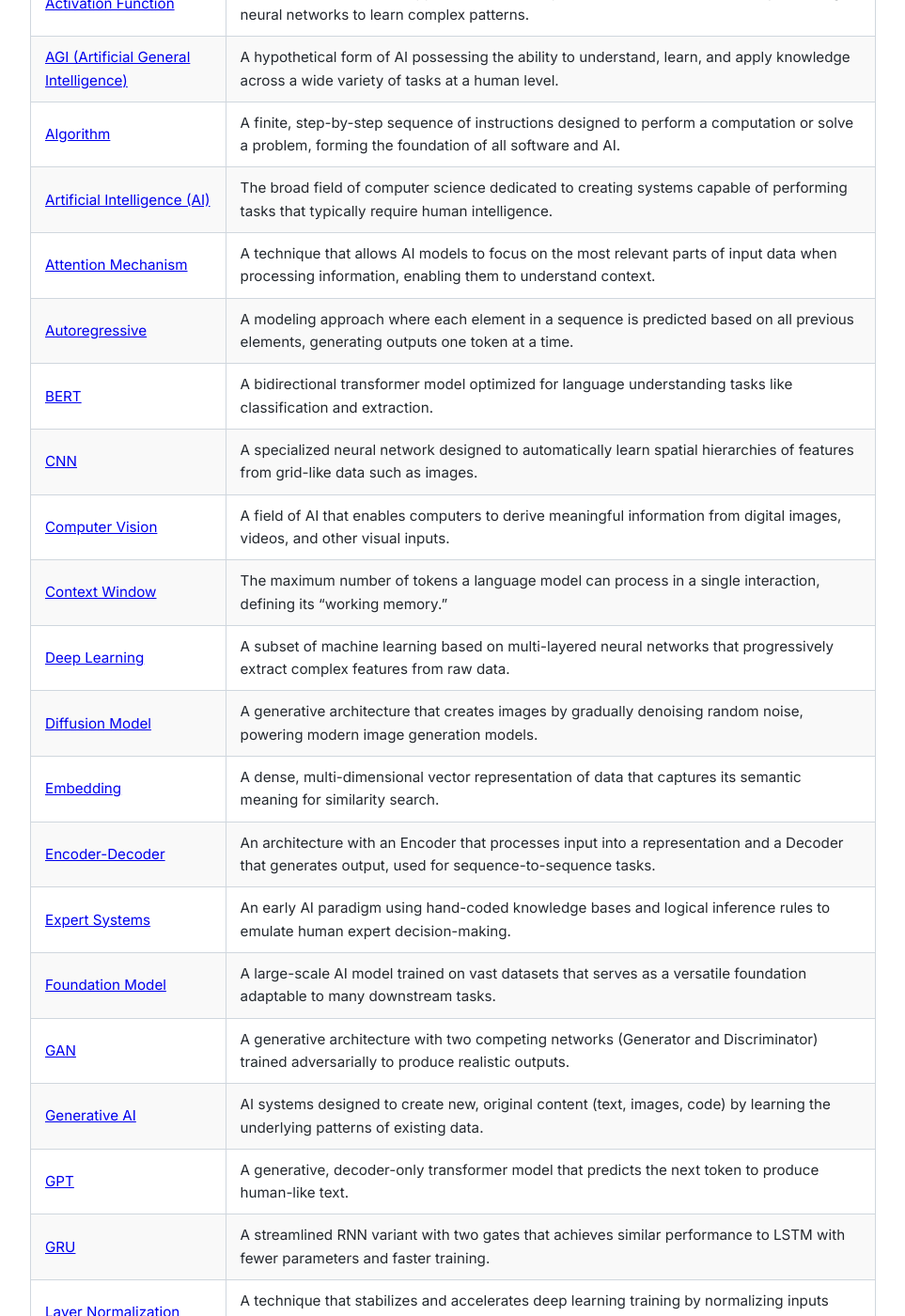
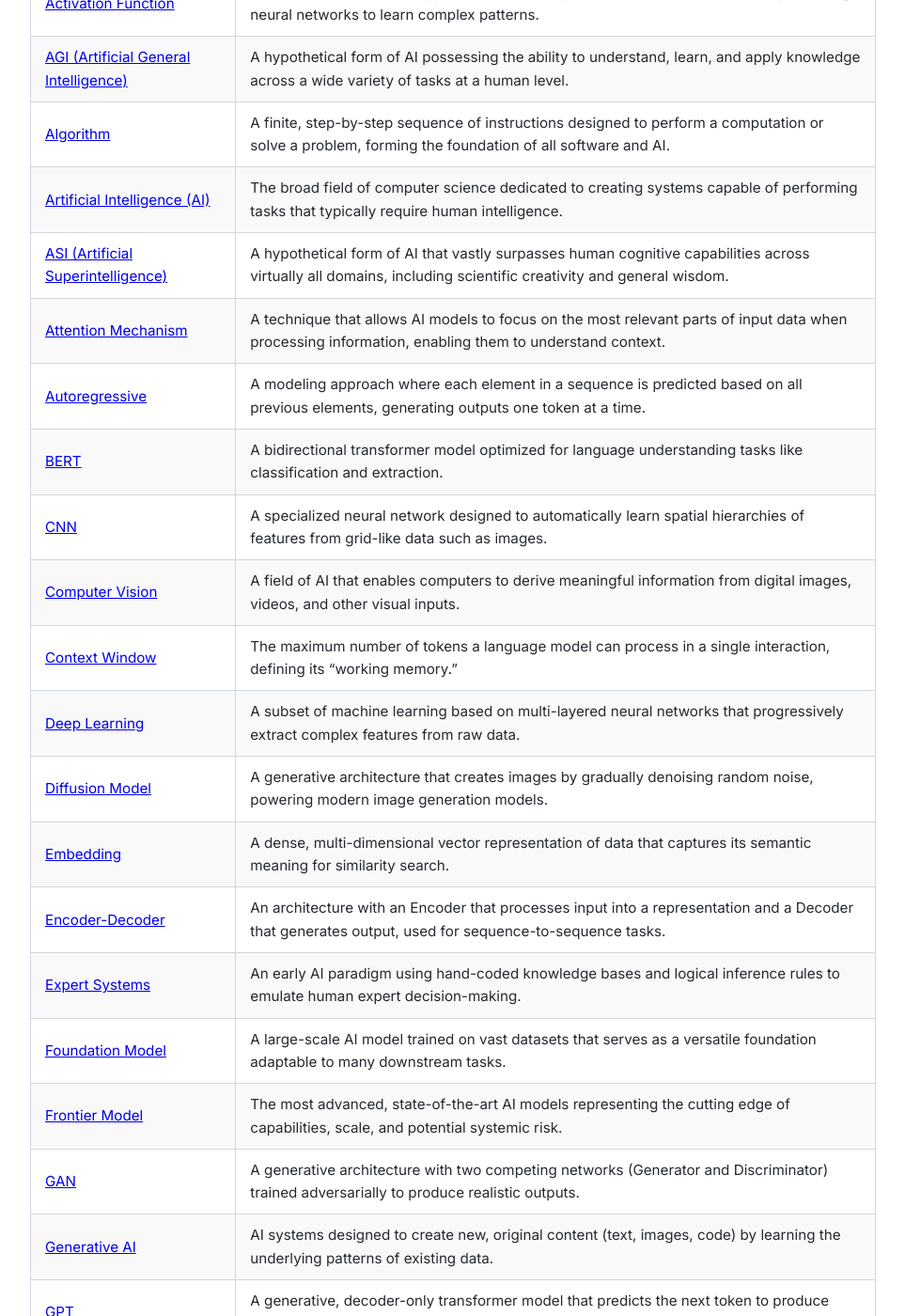
Before and after one commit to alexnubla/ai-dictionary, a Jekyll site: the page built from categories/architecture.md, in a window 1280 px wide and 1400 px high, scrolled down 699 px. Shown: the whole window at 94% size, without its empty margins (158-1121 px from the left). Built offline with Jekyll 4.4.1, drawn with Linux system fonts in a browser that asks for light colours.

Commit message:
Update architecture.md

```diff
--- a/categories/architecture.md
+++ b/categories/architecture.md
@@ -25,6 +25,7 @@
 | [AGI (Artificial General Intelligence)](/ai-dictionary/terms/agi/) | A hypothetical form of AI possessing the ability to understand, learn, and apply knowledge across a wide variety of tasks at a human level. |
 | [Algorithm](/ai-dictionary/terms/algorithm/) | A finite, step-by-step sequence of instructions designed to perform a computation or solve a problem, forming the foundation of all software and AI. |
 | [Artificial Intelligence (AI)](/ai-dictionary/terms/artificial-intelligence/) | The broad field of computer science dedicated to creating systems capable of performing tasks that typically require human intelligence. |
+| [ASI (Artificial Superintelligence)](/ai-dictionary/terms/asi/) | A hypothetical form of AI that vastly surpasses human cognitive capabilities across virtually all domains, including scientific creativity and general wisdom. |
 | [Attention Mechanism](/ai-dictionary/terms/attention-mechanism/) | A technique that allows AI models to focus on the most relevant parts of input data when processing information, enabling them to understand context. |
 | [Autoregressive](/ai-dictionary/terms/autoregressive/) | A modeling approach where each element in a sequence is predicted based on all previous elements, generating outputs one token at a time. |
 | [BERT](/ai-dictionary/terms/bert/) | A bidirectional transformer model optimized for language understanding tasks like classification and extraction. |
@@ -37,6 +38,7 @@
 | [Encoder-Decoder](/ai-dictionary/terms/encoder-decoder/) | An architecture with an Encoder that processes input into a representation and a Decoder that generates output, used for sequence-to-sequence tasks. |
 | [Expert Systems](/ai-dictionary/terms/expert-systems/) | An early AI paradigm using hand-coded knowledge bases and logical inference rules to emulate human expert decision-making. |
 | [Foundation Model](/ai-dictionary/terms/foundation-model/) | A large-scale AI model trained on vast datasets that serves as a versatile foundation adaptable to many downstream tasks. |
+| [Frontier Model](/ai-dictionary/terms/frontier-model/) | The most advanced, state-of-the-art AI models representing the cutting edge of capabilities, scale, and potential systemic risk. |
 | [GAN](/ai-dictionary/terms/gan/) | A generative architecture with two competing networks (Generator and Discriminator) trained adversarially to produce realistic outputs. |
 | [Generative AI](/ai-dictionary/terms/generative-ai/) | AI systems designed to create new, original content (text, images, code) by learning the underlying patterns of existing data. |
 | [GPT](/ai-dictionary/terms/gpt/) | A generative, decoder-only transformer model that predicts the next token to produce human-like text. |
```
